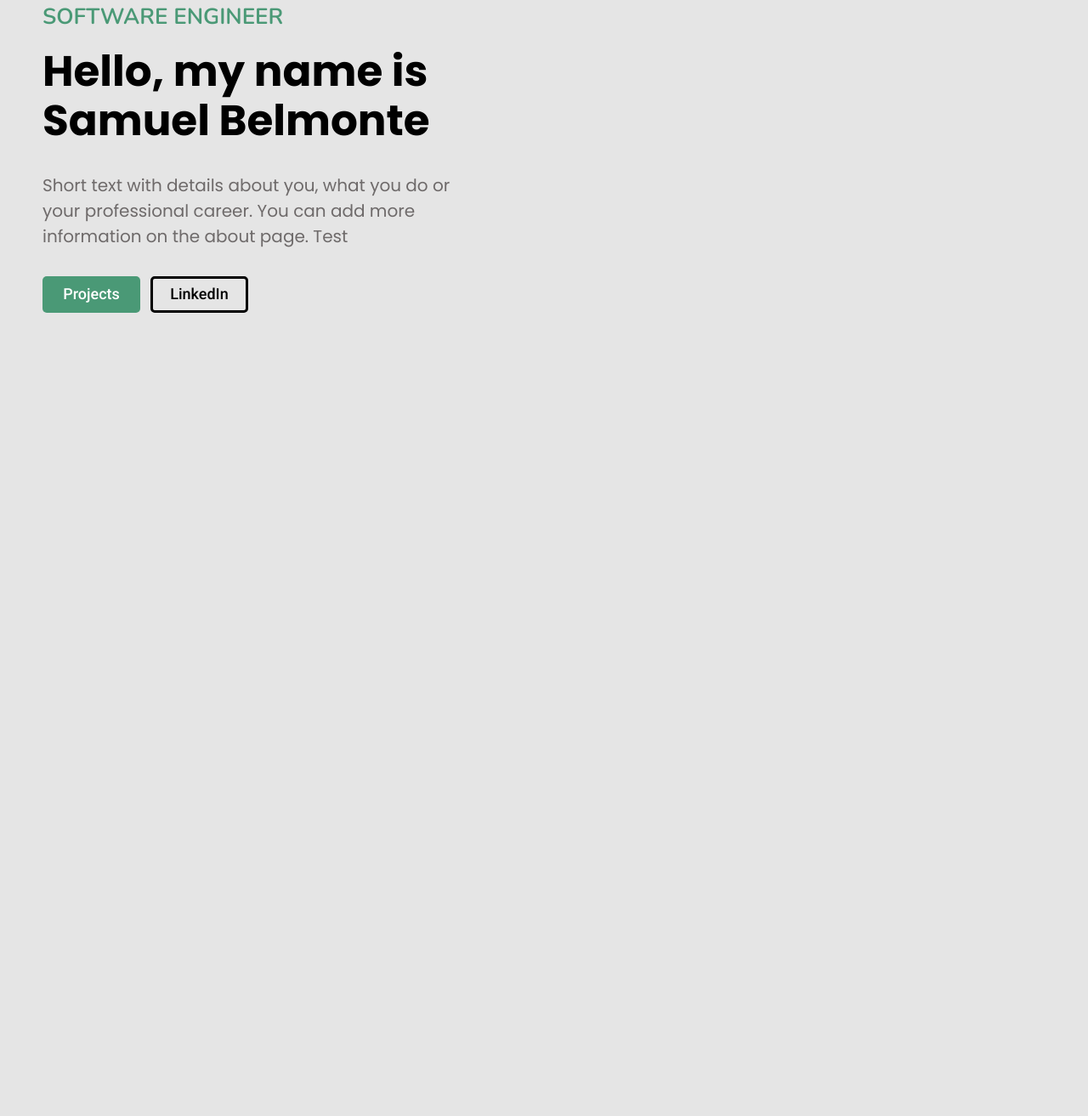
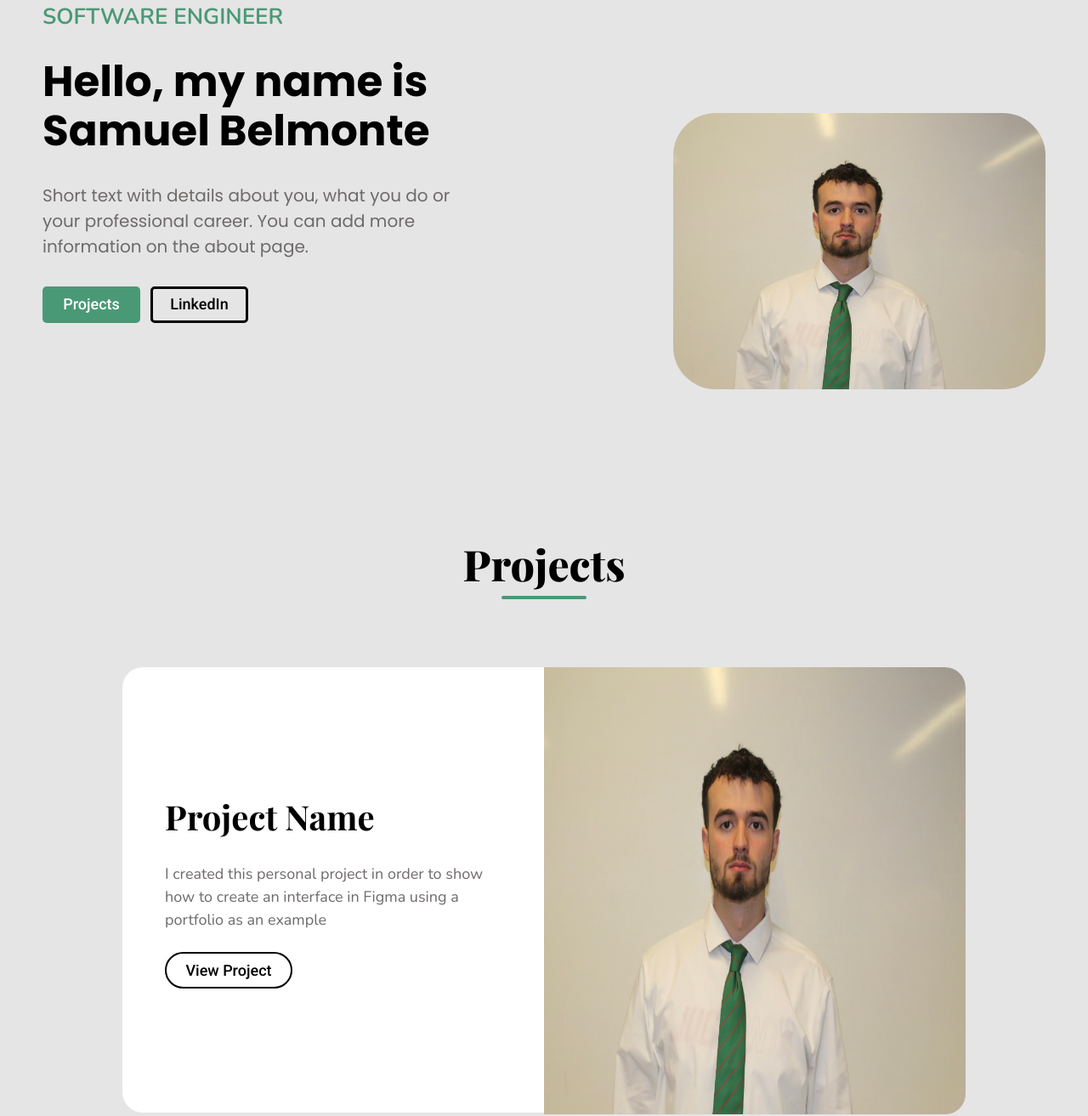
Before and after one commit to Samuel-Belmonte/Portfolio, a plain HTML site: page index.html in a window 1280 px wide. Shown: the part 100-1413 px from the top of the page at 85% size. Before the commit the page ends 800 px from the top, so only its background shows below. Drawn offline with nearby package versions, Linux system fonts and the light colour scheme; a web font is replaced by a local one.

Commit message:
Add project section

```diff
--- /dev/null
+++ b/blocks/card.css
@@ -0,0 +1,60 @@
+.card {
+  height: 524px;
+  max-width: 992px;
+  margin: 80px auto 0;
+  background-color: #fff;
+  border-radius: 24px;
+  display: flex;
+  align-content: center;
+}
+
+.card__info {
+  display: flex;
+  flex-direction: column;
+  margin-left: 50px;
+  justify-content: center;
+  max-width: 407px;
+}
+
+.card__title {
+  font-family: "Playfair Display", "Times New Roman", sans-serif;
+  font-size: 40px;
+  line-height: 60px;
+  margin: 0 0 24px;
+}
+
+.card__description {
+  font-family: Nunito, Arial, sans-serif;
+  font-size: 18px;
+  line-height: 27px;
+  color: #6e6a6a;
+  margin: 0 0 24px;
+}
+
+.card__button {
+  border-radius: 24px;
+  width: 150px;
+  height: 43px;
+  background-color: #fff;
+  font-family: Roboto, Arial, sans-serif;
+  font-size: 18px;
+  line-height: 27px;
+  font-weight: 500;
+  border: 2px solid;
+}
+
+.card__image {
+  width: 496px;
+  height: 526px;
+  border-top-right-radius: 24px;
+  border-bottom-right-radius: 24px;
+  margin-left: auto;
+}
+
+.card__image:nth-child(1) {
+  border-top-right-radius: 0;
+  border-bottom-right-radius: 0;
+  border-top-left-radius: 24px;
+  border-bottom-left-radius: 24px;
+  margin-left: 0;
+}
--- a/blocks/header.css
+++ b/blocks/header.css
@@ -1,4 +1,12 @@
 .header {
+  display: flex;
+  flex-direction: row;
+  justify-content: space-between;
+}
+
+.header__content {
+  display: flex;
+  flex-direction: column;
 }
 
 .header__subtitle {
@@ -32,6 +40,7 @@
   font-family: Roboto, "Times New Roman", sans-serif;
   display: flex;
   gap: 12px;
+  margin-bottom: 255px;
 }
 
 .header__project-button {
@@ -63,5 +72,12 @@
 
 .header__linkedin-button:hover {
   background-color: #000;
-  color: #fff;
+  color: white;
 }
+
+.header__image {
+  max-width: 440px;
+  max-height: 325px;
+  border-radius: 50px;
+  align-self: center;
+}
--- a/blocks/page.css
+++ b/blocks/page.css
@@ -3,7 +3,7 @@
   margin: 0 50px;
 }
 
-.page__content {
+.page__section {
   margin: auto;
   max-width: 1280px;
   width: 100%;
--- /dev/null
+++ b/blocks/projects.css
@@ -0,0 +1,19 @@
+.projects {
+}
+
+.projects__title {
+  margin-top: 0;
+  margin-bottom: 8px;
+  text-align: center;
+  font-family: "Playfair Display", "Times New Roman", sans-serif;
+  font-size: 50px;
+  font-weight: 800;
+}
+
+.projects__rectangle {
+  background-color: #4a9976;
+  width: 100px;
+  height: 4px;
+  border-radius: 2px;
+  margin: 0 auto;
+}
--- a/index.html
+++ b/index.html
@@ -11,14 +11,16 @@
     <link rel="stylesheet" href="./pages/index.css" />
     <link rel="preconnect" href="https://fonts.googleapis.com" />
     <link rel="preconnect" href="https://fonts.gstatic.com" crossorigin />
+    <link rel="preconnect" href="https://fonts.googleapis.com" />
+    <link rel="preconnect" href="https://fonts.gstatic.com" crossorigin />
     <link
-      href="https://fonts.googleapis.com/css2?family=Comfortaa:wght@300..700&family=Nunito:ital,wght@0,200..1000;1,200..1000&family=Poppins:ital,wght@0,100;0,200;0,300;0,400;0,500;0,600;0,700;0,800;0,900;1,100;1,200;1,300;1,400;1,500;1,600;1,700;1,800;1,900&family=Roboto:ital,wght@0,100;0,300;0,400;0,500;0,700;0,900;1,100;1,300;1,400;1,500;1,700;1,900&display=swap"
+      href="https://fonts.googleapis.com/css2?family=Comfortaa:wght@300..700&family=Nunito:ital,wght@0,200..1000;1,200..1000&family=Playfair+Display:ital,wght@0,400..900;1,400..900&family=Poppins:ital,wght@0,100;0,200;0,300;0,400;0,500;0,600;0,700;0,800;0,900;1,100;1,200;1,300;1,400;1,500;1,600;1,700;1,800;1,900&family=Roboto:ital,wght@0,100;0,300;0,400;0,500;0,700;0,900;1,100;1,300;1,400;1,500;1,700;1,900&display=swap"
       rel="stylesheet"
     />
     <title>Samuel Belmonte Portfolio</title>
   </head>
   <body class="page">
-    <nav class="nav page__content">
+    <nav class="nav page__section">
       <p class="nav__name">Samuel Belmonte</p>
       <ul class="nav__links">
         <li><a class="nav__link" href="">About</a></li>
@@ -26,25 +28,63 @@
         <li><a class="nav__link" href="">Contact</a></li>
       </ul>
     </nav>
-    <header class="header page__content">
+    <header class="header page__section">
+      <div class="header__content">
         <h2 class="header__subtitle">Software Engineer</h2>
         <h1 class="header__title">Hello, my name is Samuel Belmonte</h1>
         <p class="header__description">
           Short text with details about you, what you do or your professional
-        career. You can add more information on the about page. Test
+          career. You can add more information on the about page.
         </p>
         <div class="header__buttons">
-        <button class="header__project-button">
-        Projects
-        </button>
-        <button class="header__linkedin-button">LinkedIn
-        </button>
-
+          <button class="header__project-button">Projects</button>
+          <button class="header__linkedin-button">LinkedIn</button>
         </div>
       </div>
+      <img
+        src="./images/IMG_2210.jpg"
+        alt="Picture of Samuel Belmonte"
+        class="header__image"
+      />
     </header>
     <main>
-      <section class="projects"></section>
+      <section class="projects page__section">
+        <h2 class="projects__title">Projects</h2>
+        <div class="projects__rectangle"></div>
+        <div class="card">
+          <div class="card__info">
+            <h2 class="card__title">Project Name</h2>
+            <p class="card__description">
+              I created this personal project in order to show how to create an
+              interface in Figma using a portfolio as an example
+            </p>
+            <button class="card__button">View Project</button>
+          </div>
+          <img src="./images/IMG_2210.jpg" alt="" class="card__image" />
+        </div>
+        <div class="card">
+          <img src="./images/IMG_2210.jpg" alt="" class="card__image" />
+          <div class="card__info">
+            <h2 class="card__title">Project Name</h2>
+            <p class="card__description">
+              What was your role, your deliverables, if the project was
+              personal, freelancing
+            </p>
+            <button class="card__button">View Project</button>
+          </div>
+        </div>
+        <div class="card">
+          <div class="card__info">
+            <h2 class="card__title">Project Name</h2>
+            <p class="card__description">
+              You can also add in this description type of the project, if it
+              was for web, mobile, electron
+            </p>
+            <button class="card__button">View Project</button>
+          </div>
+          <img src="./images/IMG_2210.jpg" alt="" class="card__image" />
+        </div>
+      </section>
       <section></section>
       <section></section>
     </main>
--- a/pages/index.css
+++ b/pages/index.css
@@ -2,3 +2,5 @@
 @import url(../blocks/page.css);
 @import url(../blocks/nav.css);
 @import url(../blocks/header.css);
+@import url(../blocks/projects.css);
+@import url(../blocks/card.css);
```
Also changed, not shown: images/IMG_2210.jpg (added), images/hover cursor.jpg (deleted). Lines whose indentation alone changed are shown as unchanged.
